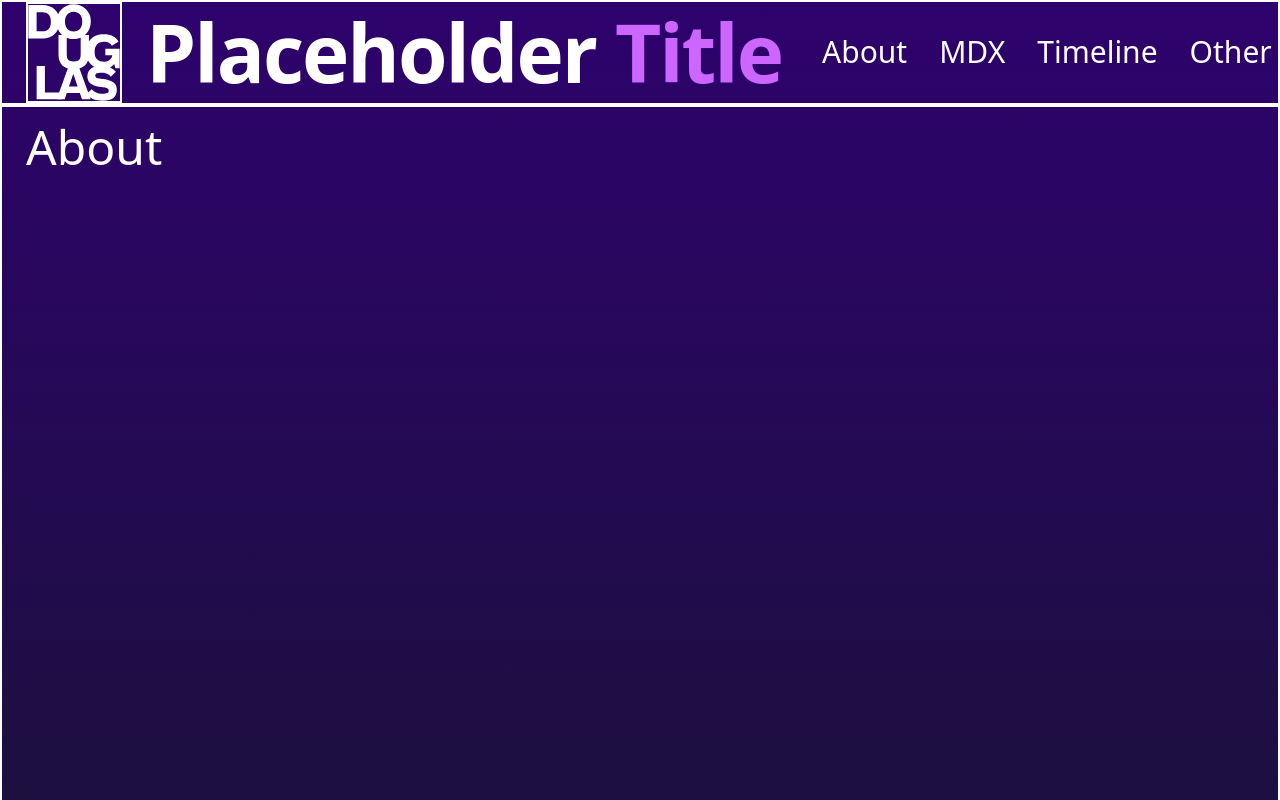
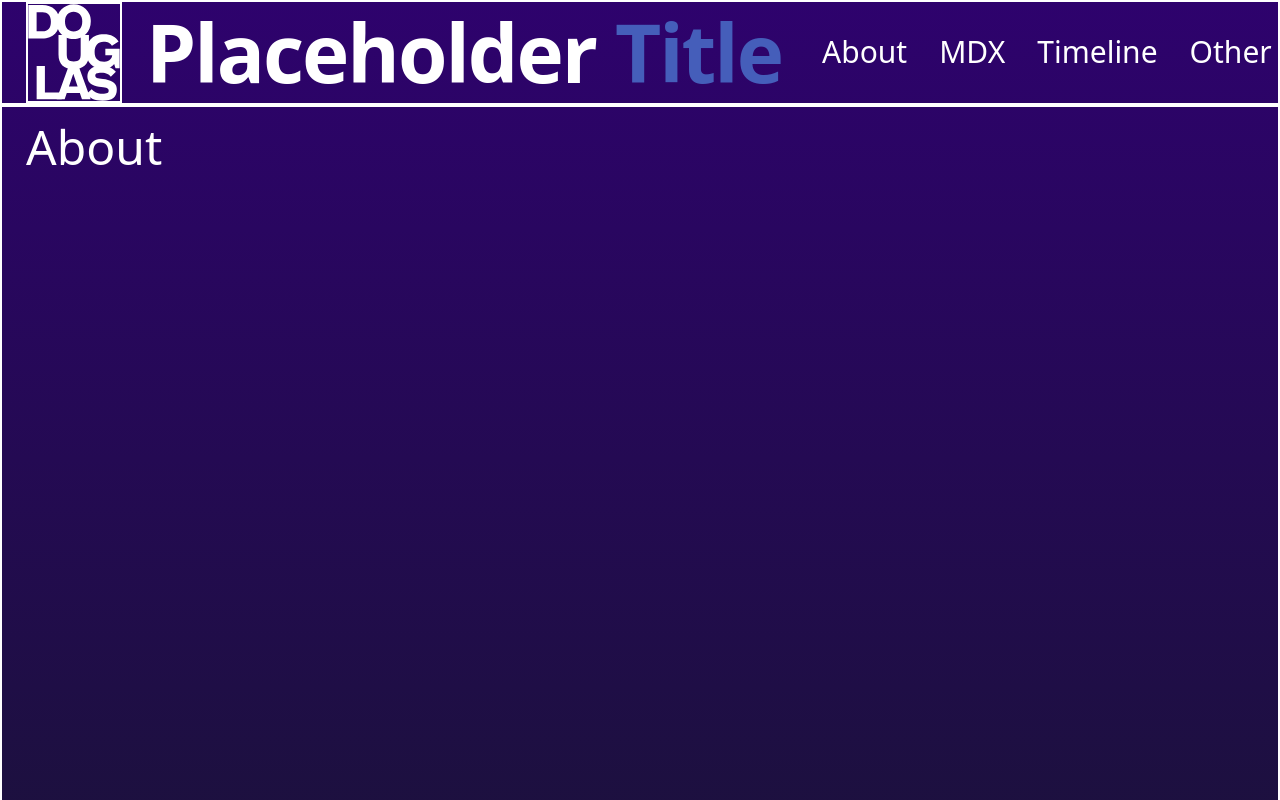
Before and after one commit to nagillimnayr/astronomia-nova, a Next.js app: page /about in a window 1280 px wide. Shown: the top 800 px of the page. Built offline with nearby package versions, Linux system fonts and the light colour scheme.

Commit message:
feat: set text color to space cadet

```diff
--- a/src/components/gui/Navigation/NavBar.tsx
+++ b/src/components/gui/Navigation/NavBar.tsx
@@ -18,7 +18,7 @@ const NavBar = () => {
         </Link>
         <Link className="whitespace-nowrap" href="/">
           <h2 className="mx-6 text-center text-5xl font-extrabold tracking-tight text-white sm:text-[5rem]">
-            Placeholder <span className="text-[hsl(280,100%,70%)]">Title</span>
+            Placeholder <span className="text-spaceCadet-400">Title</span>
           </h2>
         </Link>
       </div>
```
